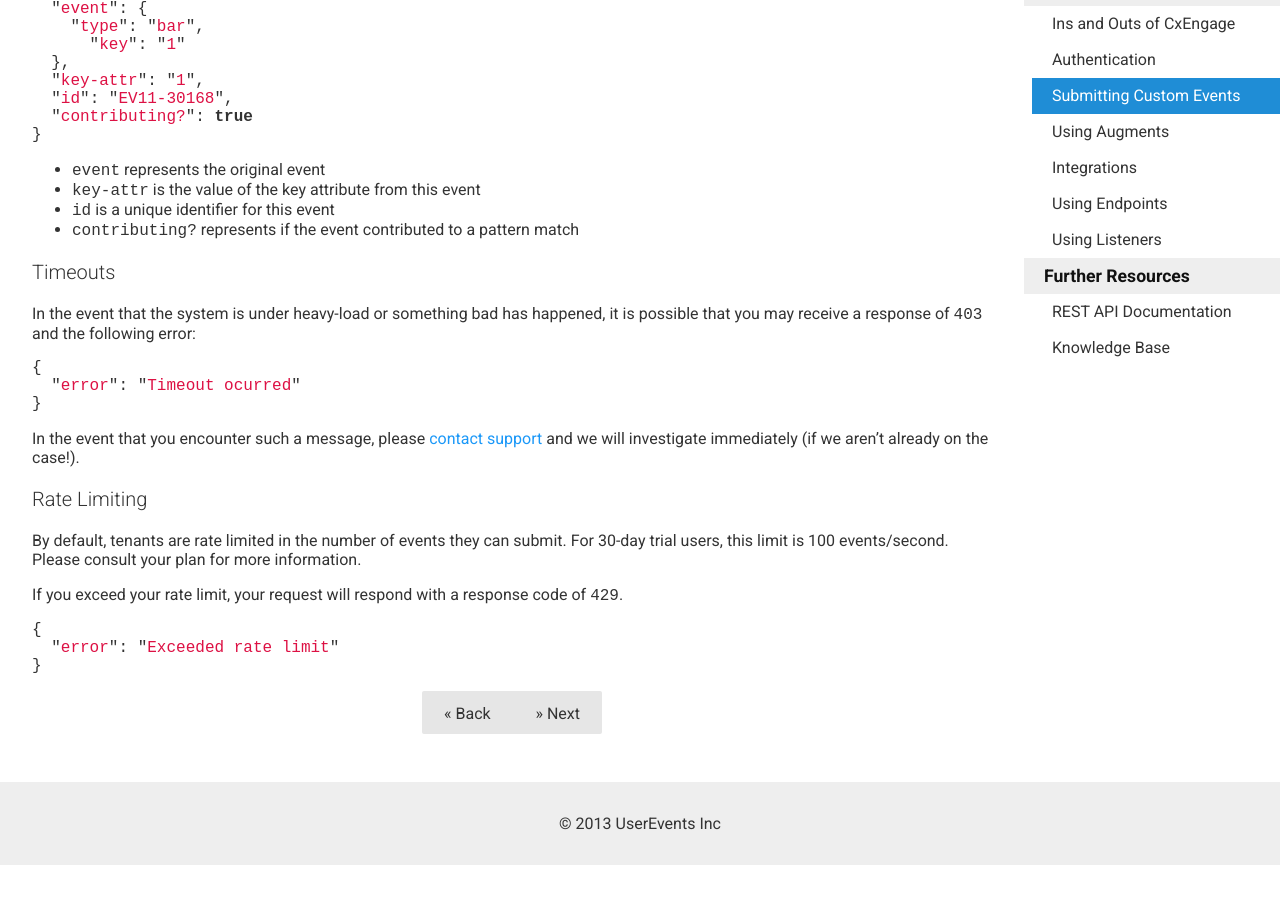
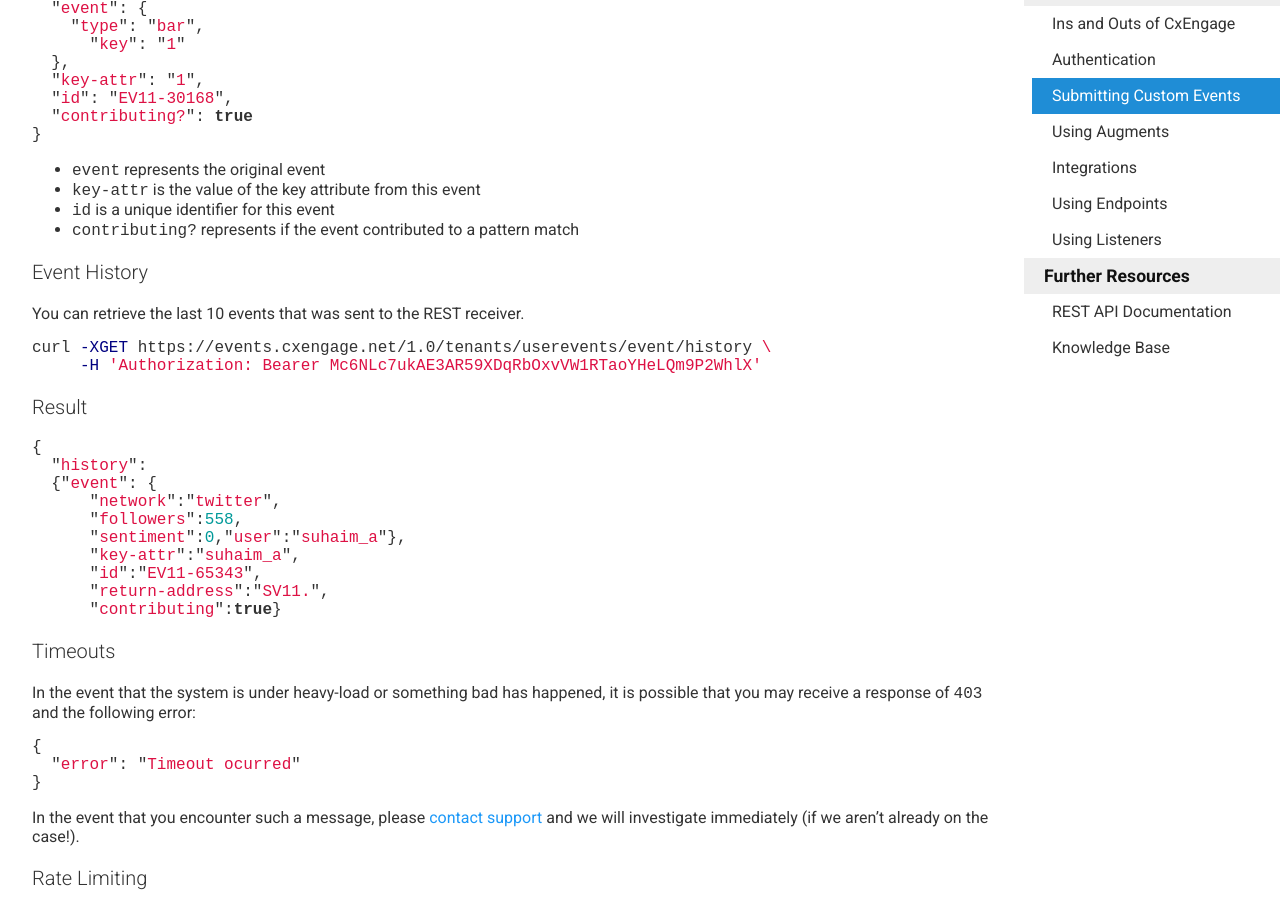
Before and after one commit to ianbishop/userevents.github.io, a Jekyll site: the page built from docs/custom-events.md, in a window 1280 px wide and 900 px high, scrolled down 674 px. Built offline with Jekyll 4.4.1, drawn with Linux system fonts in a browser that asks for light colours; Markdown is read by kramdown in place of the engine named in the settings; before the commit the page ends 1539 px from its top, so only the background shows below that.

Commit message:
Update custom-events.md

```diff
--- a/docs/custom-events.md
+++ b/docs/custom-events.md
@@ -49,6 +49,31 @@
 * `id` is a unique identifier for this event
 * `contributing?` represents if the event contributed to a pattern match
 
+### Event History
+
+You can retrieve the last 10 events that was sent to the REST receiver.
+
+{% highlight bash %}
+curl -XGET https://events.cxengage.net/1.0/tenants/userevents/event/history \
+     -H 'Authorization: Bearer Mc6NLc7ukAE3AR59XDqRbOxvVW1RTaoYHeLQm9P2WhlX'
+{% endhighlight %}
+
+### Result
+
+{% highlight javascript %}
+{
+  "history":
+  {"event": {
+      "network":"twitter",
+      "followers":558,
+      "sentiment":0,"user":"suhaim_a"},
+      "key-attr":"suhaim_a",
+      "id":"EV11-65343",
+      "return-address":"SV11.",
+      "contributing":true}
+{% endhighlight %}
+
+
 ### Timeouts
 
 In the event that the system is under heavy-load or something bad has happened, it is possible that you may receive a response of `403` and the following error:
```
